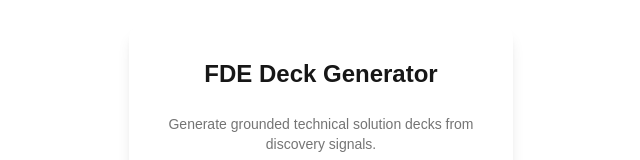
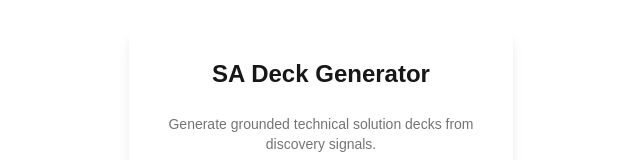
Before and after one commit to dillon-midnight/fde-deck-generator, a Next.js app: page / in a window 1280 px wide. Shown: the part 260-420 px from the top of the page, without its empty margins (319-959 px from the left). Built offline with nearby package versions, Linux system fonts and the light colour scheme; no server answers.

Commit message:
Rename FDE → SA in UI branding
Update metadata title, nav header, and landing page h1 to reflect
the Solutions Architect rebrand.

```diff
--- a/src/app/layout.tsx
+++ b/src/app/layout.tsx
@@ -14,7 +14,7 @@
 });
 
 export const metadata: Metadata = {
-  title: "FDE Deck Generator",
+  title: "SA Deck Generator",
   description: "Generate grounded technical solution decks from discovery signals",
 };
 
--- a/src/app/page.tsx
+++ b/src/app/page.tsx
@@ -23,7 +23,7 @@
   return (
     <div className="min-h-screen flex items-center justify-center">
       <div className="bg-white dark:bg-neutral-900 rounded-xl shadow-lg p-8 max-w-sm w-full text-center space-y-6">
-        <h1 className="text-2xl font-bold">FDE Deck Generator</h1>
+        <h1 className="text-2xl font-bold">SA Deck Generator</h1>
         <p className="text-foreground/60 text-sm">
           Generate grounded technical solution decks from discovery signals.
         </p>
--- a/src/components/nav.tsx
+++ b/src/components/nav.tsx
@@ -13,7 +13,7 @@
     <nav className="border-b border-neutral-200 dark:border-neutral-800 bg-white dark:bg-neutral-950">
       <div className="max-w-6xl mx-auto px-4 h-14 flex items-center justify-between">
         <Link href="/dashboard" className="font-semibold text-lg">
-          FDE Deck Generator
+          SA Deck Generator
         </Link>
         <div className="flex items-center gap-6">
           <Link href="/dashboard" className="text-sm text-neutral-600 hover:text-neutral-900 dark:text-neutral-400 dark:hover:text-neutral-100">
```
